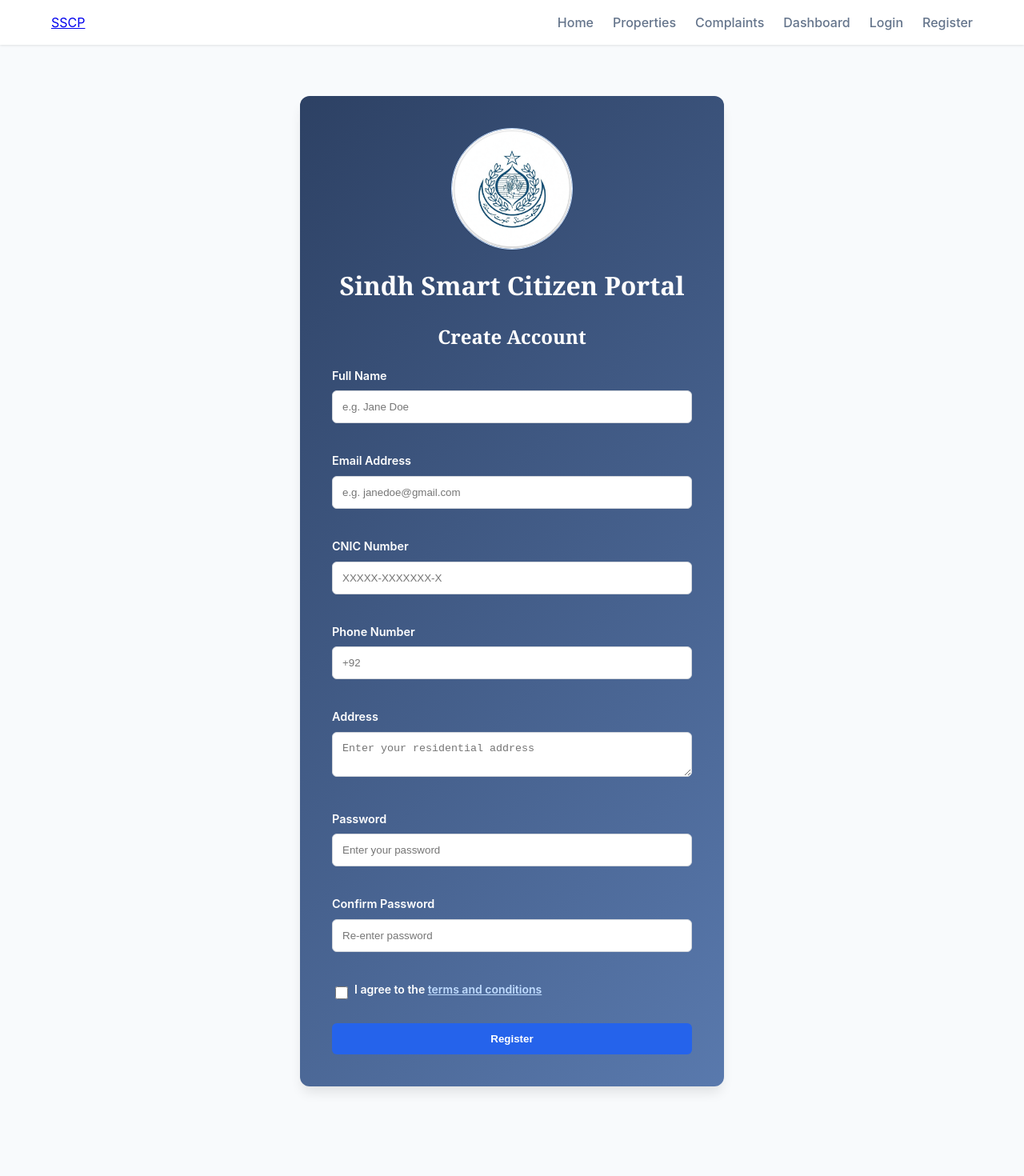
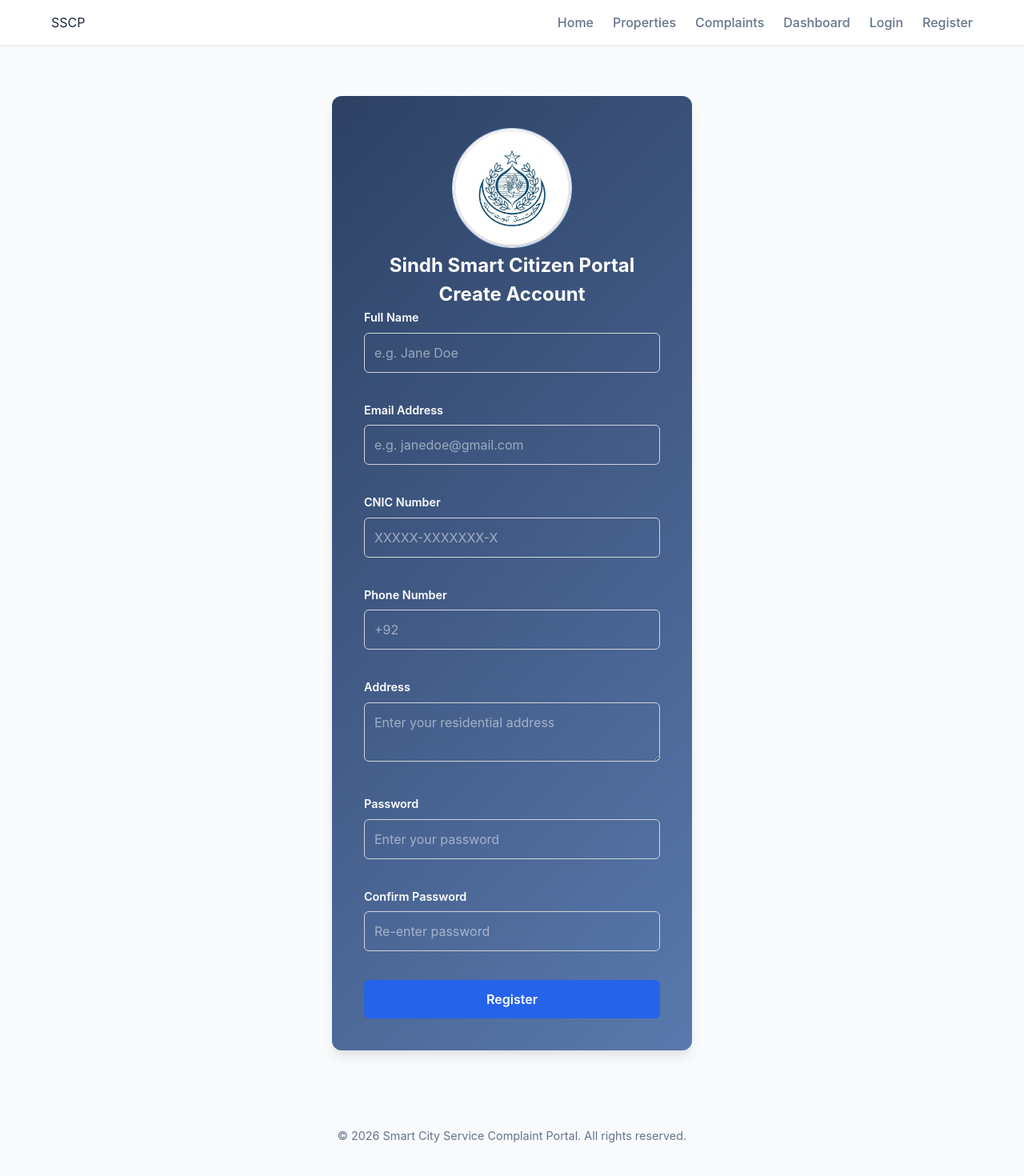
Before and after one commit to Amna-Sarfaraz/Sindh-Smart-Citizen-Portal-, a React (Vite) app: page /register in a window 1280 px wide. Shown: the top 1470 px of the page at 80% size. Built offline with nearby package versions, Linux system fonts and the light colour scheme.

Commit message:
Login/Register

```diff
--- a/src/index.css
+++ b/src/index.css
@@ -1,4 +1,4 @@
-/* @import "tailwindcss"; */
+@import "tailwindcss";
 /* Global Reset & Typography */
 :root {
   --primary: #2563eb;
@@ -214,68 +214,3 @@
   font-size: 0.9rem;
   margin-top: auto;
 }
-/* login/register */
-button {
-  width: 100%;
-  padding: 0.75rem;
-  background: var(--primary);
-  color: white;
-  border: none;
-  border-radius: 6px;
-  font-weight: 600;
-  cursor: pointer;
-  transition: background 0.2s;
-}
-.form-container {
-  max-width: 450px;
-  margin: 2rem auto;
-  background: var(--white);
-  padding: 2.5rem;
-  color: white;
-  border-radius: 12px;
-  box-shadow: 0 10px 15px -3px rgba(0, 0, 0, 0.1);
-  background: linear-gradient(135deg, #2d4164, #5979ad);
-}
-
-.image {
-  width: 150px;
-  height: 150px;
-  border-radius: 50%;
-  display: block;
-  margin: 0 auto 4px auto;
-  box-shadow: 0 1px 2px rgba(0, 0, 0, 0.1);
-  border: 1px solid #bfdbfe;
-}
-
-.form-group {
-  margin-bottom: 2.25rem;
-}
-
-.terms {
-  display: flex;
-  align-items: center;
-  margin-bottom: 1.5rem;
-}
-
-.terms input[type="checkbox"] {
-  width: 16px;
-  height: 16px;
-  margin-right: 8px;
-  cursor: pointer;
-}
-
-.terms label {
-  font-size: 0.875rem;
-  color: white;
-}
-
-.terms a {
-  text-decoration: underline;
-  color: #bfdbfe;
-}
-
-.heading{
-  text-align: center;
-  font-family: Georgia, 'Times New Roman', Times, serif;
-
-}
--- a/src/pages/Login.jsx
+++ b/src/pages/Login.jsx
@@ -4,30 +4,32 @@
 
 function Login() {
     return (
-        <div className=" page form-container">
-            <img className="image" src={logo} alt="" />
-            <h1 className="heading">Sindh Smart Citizen Portal</h1>
-            <h2 className="heading">Login</h2>
+        <div className="page max-w-[450px] mx-auto my-[2rem] p-[2.5rem] text-white rounded-[12px] shadow-[0_10px_15px_-3px_rgba(0,0,0,0.1)] bg-[linear-gradient(135deg,#2d4164,#5979ad)]">
+
+            <img className="w-[150px] h-[150px] rounded-full block mx-auto mb-[4px] shadow-[0_1px_2px_rgba(0,0,0,0.1) border border-[#bfdbfe]" src={logo} alt="" />
+
+            <h1 className="heading text-center font-[Georgia,'Times New Roman',Times,serif] text-[24px] font-bold">Sindh Smart Citizen Portal</h1>
+            <h2 className="heading text-center font-[Georgia,'Times New Roman',Times,serif] text-[20px] font-bold">Login</h2>
 
             <form onSubmit={(e) => e.preventDefault()}>
-                <div className="form-group">
+                <div className="form-group mb-[2.25rem]">
                     <label>CNIC Number</label>
-                        <input
+                    <input
                         type="text"
                         maxLength="15"
                         pattern="[0-9]{5}-[0-9]{7}-[0-9]{1}"
                         placeholder="XXXXX-XXXXXXX-X"
                         defaultValue={mockData.currentUser.cnic}
                         required
-                        />
+                    />
                 </div>
-                <div className="form-group">
+                <div className="form-group mb-[2.25rem]">
                     <label>Password</label>
                     <input type="password" placeholder="********" />
                 </div>
-                <button type="submit">Login</button>
+                <button type="submit" className="w-full p-[0.75rem] bg-[var(--primary)] text-white border-0 rounded-[6px] font-[600] cursor-pointer transition-[background] duration-200">Login</button>
             </form>
-            <p>Don't have an account? <a href="/register">Register here</a></p>
+            <p className="text-white">Don't have an account?{' '}<a href="/register" className="underline text-purple-200">Register here</a></p>
         </div>
     );
 }
--- a/src/pages/Register.jsx
+++ b/src/pages/Register.jsx
@@ -1,3 +1,4 @@
+
 import React from 'react';
 import { mockData } from '../mockData';
 import logo from "../assets/logo.png";
@@ -6,20 +7,21 @@
     const user = mockData.currentUser;
 
     return (
-        <div className="page form-container">
-            <img className="image" src={logo} alt="" />
-                        <h1 className="heading">Sindh Smart Citizen Portal</h1>
-                        <h2 className="heading">Create Account</h2>
+        <div className="page max-w-[450px] mx-auto my-[2rem] p-[2.5rem] text-white rounded-[12px] shadow-[0_10px_15px_-3px_rgba(0,0,0,0.1)] bg-[linear-gradient(135deg,#2d4164,#5979ad)]">
+            <img className="w-[150px] h-[150px] rounded-full block mx-auto mb-[4px] shadow-[0_1px_2px_rgba(0,0,0,0.1) border border-[#bfdbfe]" src={logo} alt="" />
+            <h1 className="heading text-center font-[Georgia,'Times New Roman',Times,serif] text-[24px] font-bold">Sindh Smart Citizen Portal</h1>
+            <h2 className="heading text-center font-[Georgia,'Times New Roman',Times,serif] text-[24px] font-bold">Create Account</h2>
+
             <form onSubmit={(e) => e.preventDefault()}>
-                <div className="form-group">
+                <div className="form-group mb-[2.25rem]">
                     <label>Full Name</label>
                     <input type="text" placeholder='e.g. Jane Doe' />
                 </div>
-                <div className="form-group">
+                <div className="form-group mb-[2.25rem]">
                     <label>Email Address</label>
                     <input type="email" placeholder='e.g. janedoe@gmail.com' />
                 </div>
-                 <div className="form-group">
+                <div className="form-group mb-[2.25rem]">
                     <label>CNIC Number</label>
                     <input
                         type="text"
@@ -29,29 +31,24 @@
 
                     />
                 </div>
-                <div className="form-group">
+                <div className="form-group mb-[2.25rem]">
                     <label>Phone Number</label>
                     <input type="text" placeholder='+92' />
                 </div>
-                <div className="form-group">
+                <div className="form-group mb-[2.25rem]">
                     <label>Address</label>
                     <textarea placeholder='Enter your residential address'></textarea>
                 </div>
-                <div className="form-group">
+                <div className="form-group mb-[2.25rem]">
                     <label>Password</label>
                     <input type="password" placeholder="Enter your password" />
                 </div>
-                <div className="form-group">
+                <div className="form-group mb-[2.25rem]">
                     <label>Confirm Password</label>
                     <input type="password" placeholder="Re-enter password" />
                 </div>
-                    <div className="form-group terms">
-                                <input type="checkbox" id="terms" />
-                                <label htmlFor="terms">
-                                    I agree to the <a href="/terms">terms and conditions</a>
-                                </label>
-                                </div>
-                    <button type="submit">Register</button>
+
+                <button className="w-full p-[0.75rem] bg-[var(--primary)] text-white border-0 rounded-[6px] font-[600] cursor-pointer transition-[background] duration-200" type="submit">Register</button>
             </form>
         </div>
     );
```
Lines whose indentation alone changed are shown as unchanged.
